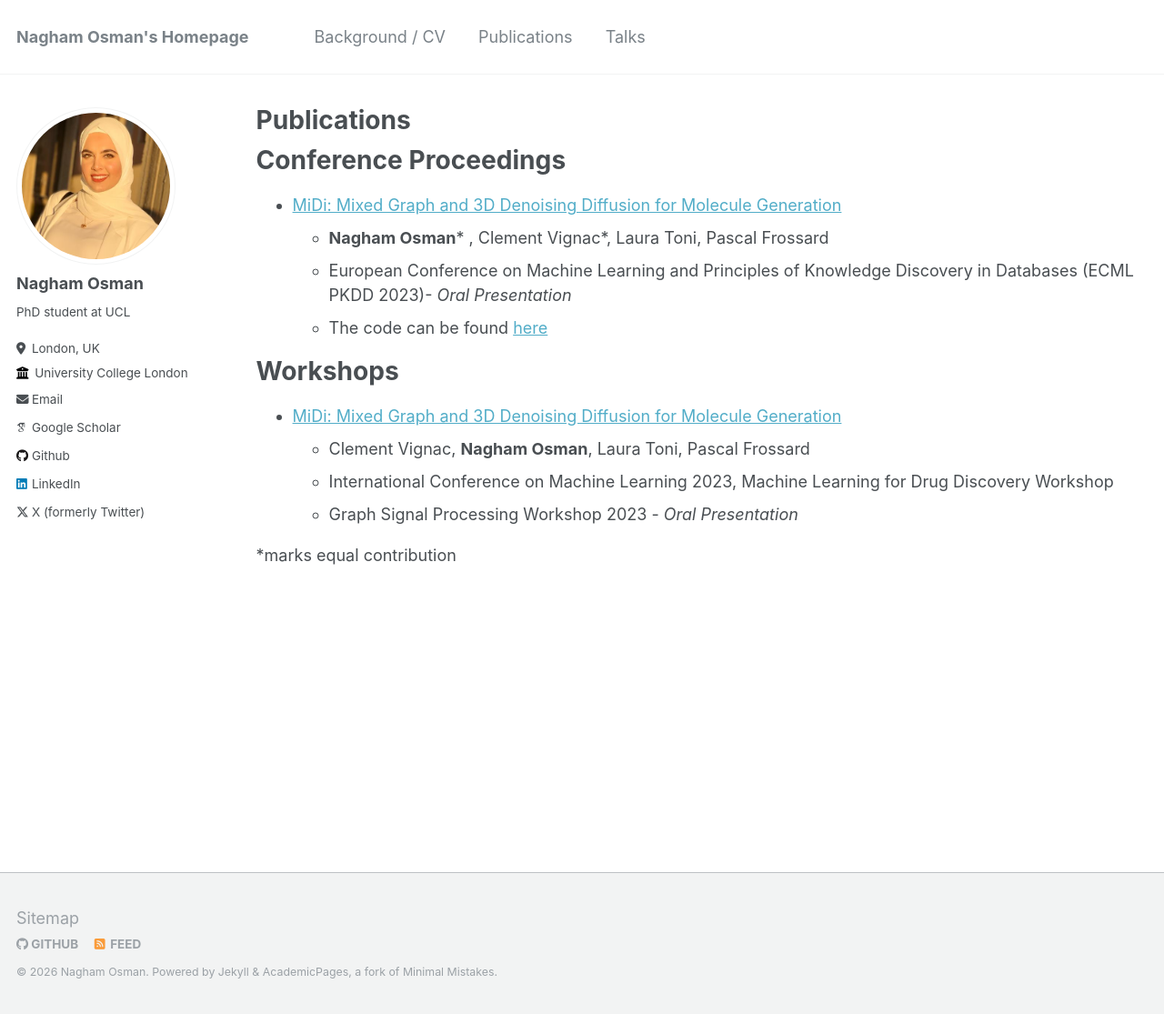
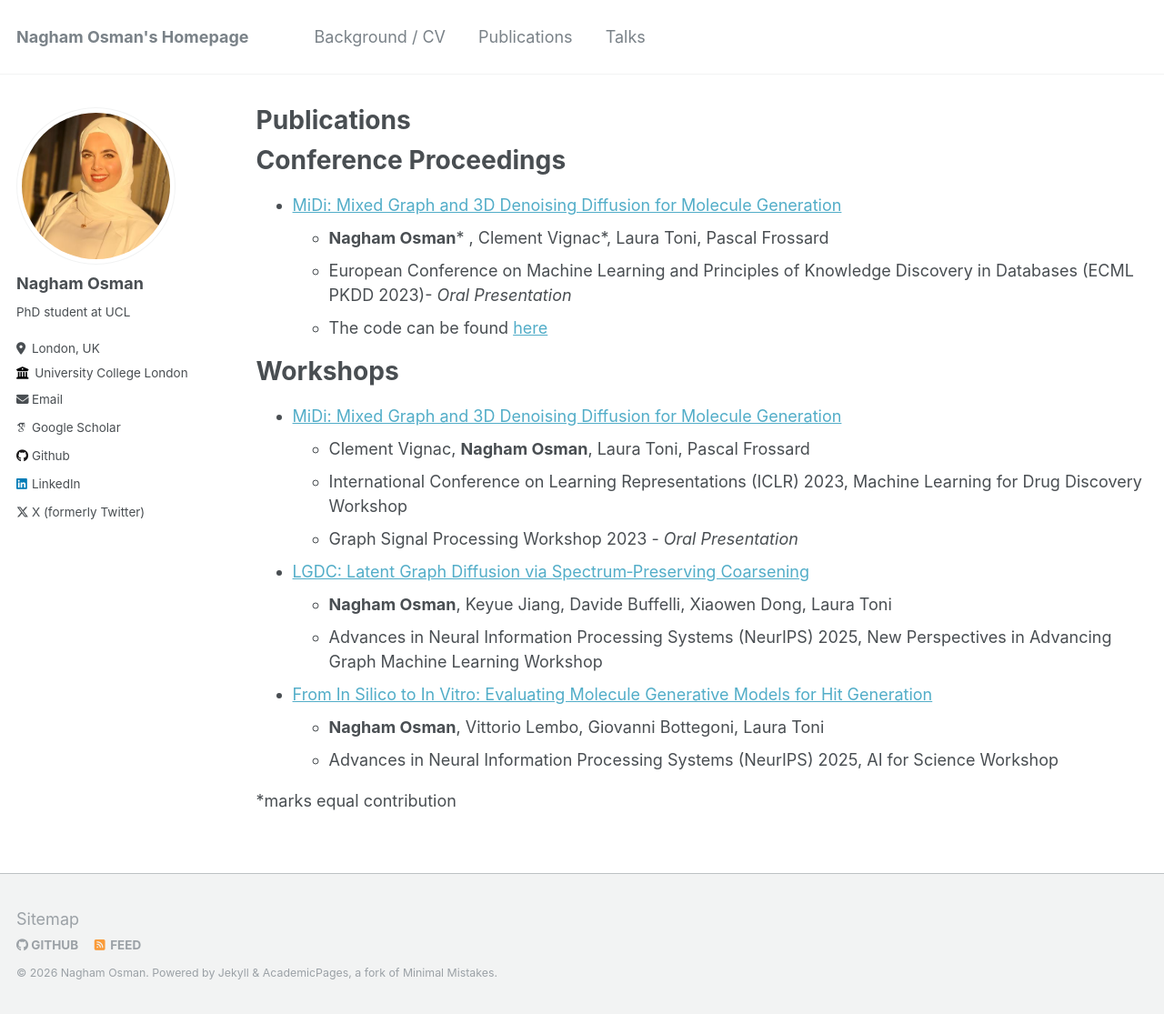
Before and after one commit to nagham-osman/nagham-osman.github.io, a Jekyll site: the page built from _pages/publications.md, in a window 1280 px wide and 1115 px high. Shown: the whole window at 91% size. Built offline with Jekyll 4.4.1, drawn with Linux system fonts in a browser that asks for light colours; some web fonts are replaced.

Commit message:
add new publications

```diff
--- a/_pages/publications.md
+++ b/_pages/publications.md
@@ -16,8 +16,15 @@ Workshops
 ======
 * [MiDi: Mixed Graph and 3D Denoising Diffusion for Molecule Generation](https://openreview.net/forum?id=M6Ifac3G4HK)
   * Clement Vignac, **Nagham Osman**, Laura Toni, Pascal Frossard
-  * International Conference on Machine Learning 2023, Machine Learning for Drug Discovery Workshop
+  * International Conference on Learning Representations (ICLR) 2023, Machine Learning for Drug Discovery Workshop
   * Graph Signal Processing Workshop 2023 - *Oral Presentation*
 
+* [LGDC: Latent Graph Diffusion via Spectrum‑Preserving Coarsening](https://arxiv.org/pdf/2512.01190)
+  * **Nagham Osman**, Keyue Jiang, Davide Buffelli, Xiaowen Dong, Laura Toni
+  * Advances in Neural Information Processing Systems (NeurIPS) 2025, New Perspectives in Advancing Graph Machine Learning Workshop
+
+* [From In Silico to In Vitro: Evaluating Molecule Generative Models for Hit Generation](https://arxiv.org/pdf/2512.22031)
+  * **Nagham Osman**, Vittorio Lembo, Giovanni Bottegoni, Laura Toni
+  * Advances in Neural Information Processing Systems (NeurIPS) 2025, AI for Science Workshop
 
  *marks equal contribution
```
